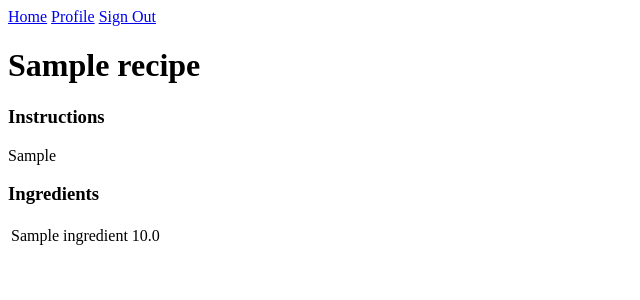
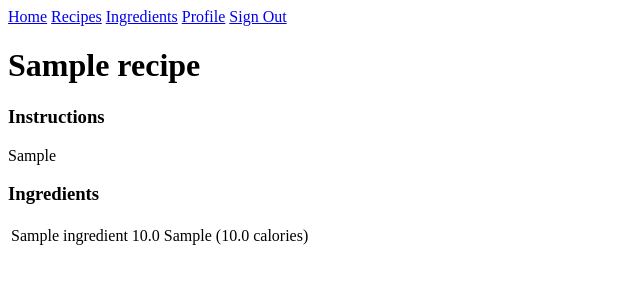
Before and after one commit to cynicaldiogenes/recipeasy, a Flask app: a page that uses app/templates/base.html in a window 1280 px wide. Shown: the top 300 px of the page, without its empty margins (0-640 px from the left). Run offline with Flask 2, Linux system fonts and the light colour scheme; a user stored in the database is signed in; tables that the repository leaves empty hold one stand-in row (values such as "Sample post").

Commit message:
Improve recipe page

```diff
--- a/app/routes.py
+++ b/app/routes.py
@@ -75,6 +75,16 @@ def edit_profile():
     form.about_me.data = current_user.about_me
   return render_template('edit_profile.html', title='Edit Profile', form=form)
 
+@app.route('/recipes')
+def recipes():
+  recipes = Recipe.query.all()
+  return render_template('recipes.html', title='Recipes', recipes=recipes)
+
+@app.route('/ingredients')
+def ingredients():
+  ingredients = Ingredient.query.all()
+  return render_template('ingredients.html', title="Ingredients", ingredients=ingredients)
+
 # Redo this to improve the queries
 @app.route('/recipe/<recipename>')
 def recipe(recipename):
@@ -84,6 +94,11 @@ def recipe(recipename):
     i = Ingredient.query.filter_by(id=ingredient.ingredient_id).first()
     ingredients[i.name] = ingredient.quantity
   return render_template('recipe.html', recipe=recipe, ingredients=ingredients, title=recipename)
+
+@app.route('/ingredient/<ingredientname>', methods=['GET', 'POST'])
+def ingredient(ingredientname):
+  ingredient = Ingredient.query.filter_by(name=ingredientname).first_or_404()
+  return render_template('ingredient.html', title=f'{ingredientname} details', ingredient=ingredient)
 
 @app.route('/edit_recipe/<recipename>', methods=['GET', 'POST'])
 @login_required
--- a/app/templates/_ingredient_summary.html
+++ b/app/templates/_ingredient_summary.html
@@ -1,6 +1,7 @@
 <table>
   <tr>
-    <td>{{ ingredient }}</td>
-    <td>{{ ingredients[ingredient] }}</td>
+    <td>{{ ingredient.name }}</td>
+    <td>{{ ingredients.quantity }}</td>
+    <td>{{ ingredients.calories_per }}</td>
   </tr>
 </table>
--- a/app/templates/_recipe_summary.html
+++ b/app/templates/_recipe_summary.html
@@ -1,6 +1,8 @@
 <table>
   <tr valign="top">
     <td><img src="{{ recipe.author.avatar(36) }}"></td>
-    <td>{{ recipe.id.username }} has a recipe: {{ recipe.name }}</td>
+    <td>
+      {{ recipe.id.username }} has a recipe:
+      <a href="{{ url_for('recipe', recipename=recipe.name) }}">{{ recipe.name }}</a></td>
   </tr>
 </table>
--- a/app/templates/base.html
+++ b/app/templates/base.html
@@ -10,6 +10,8 @@
   <body>
     <div>
       <a href="{{ url_for('index') }}">Home</a>
+      <a href="{{ url_for('recipes') }}">Recipes</a>
+      <a href="{{ url_for('ingredients') }}">Ingredients</a>
       {% if current_user.is_anonymous %}
       <a href="{{ url_for('login') }}">Sign In</a>
       {% else %}
--- a/app/templates/recipe.html
+++ b/app/templates/recipe.html
@@ -4,7 +4,13 @@
   <h3>Instructions</h3>
   <p>{{ recipe.instructions }}</p>
   <h3>Ingredients</h3>
-  {% for ingredient in ingredients %}
-    {% include '_ingredient_summary.html' %}
-  {% endfor %}
+  <table>
+    {% for ingredient in recipe.ingredients %}
+      <tr>
+        <td>{{ ingredient.ingredient.name }}</td>
+        <td>{{ ingredient.quantity }} {{ ingredient.ingredient.unit_type }}</td>
+        <td>({{ ingredient.ingredient.calories_per * ingredient.quantity }} calories)</td>
+      </tr>
+    {% endfor %}
+  </table>
 {% endblock %}
--- a/app/templates/user.html
+++ b/app/templates/user.html
@@ -13,6 +13,7 @@
   <p><a href="{{ url_for('edit_profile') }}">Edit Profile</a></p>
   {% endif %}
   <hr>
+  <h3>Your Recipes</h3>
   {% for recipe in recipes %}
     {% include '_recipe_summary.html' %}
   {% endfor %}
```
